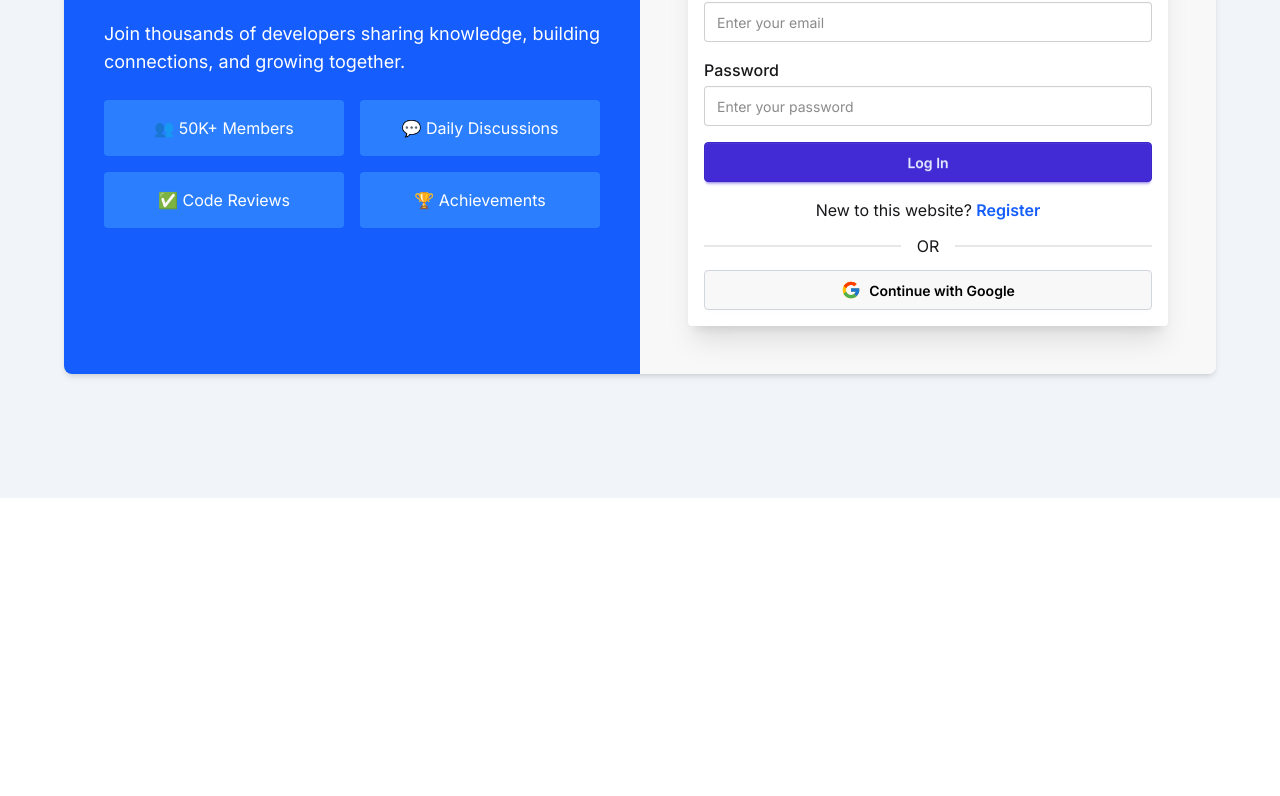
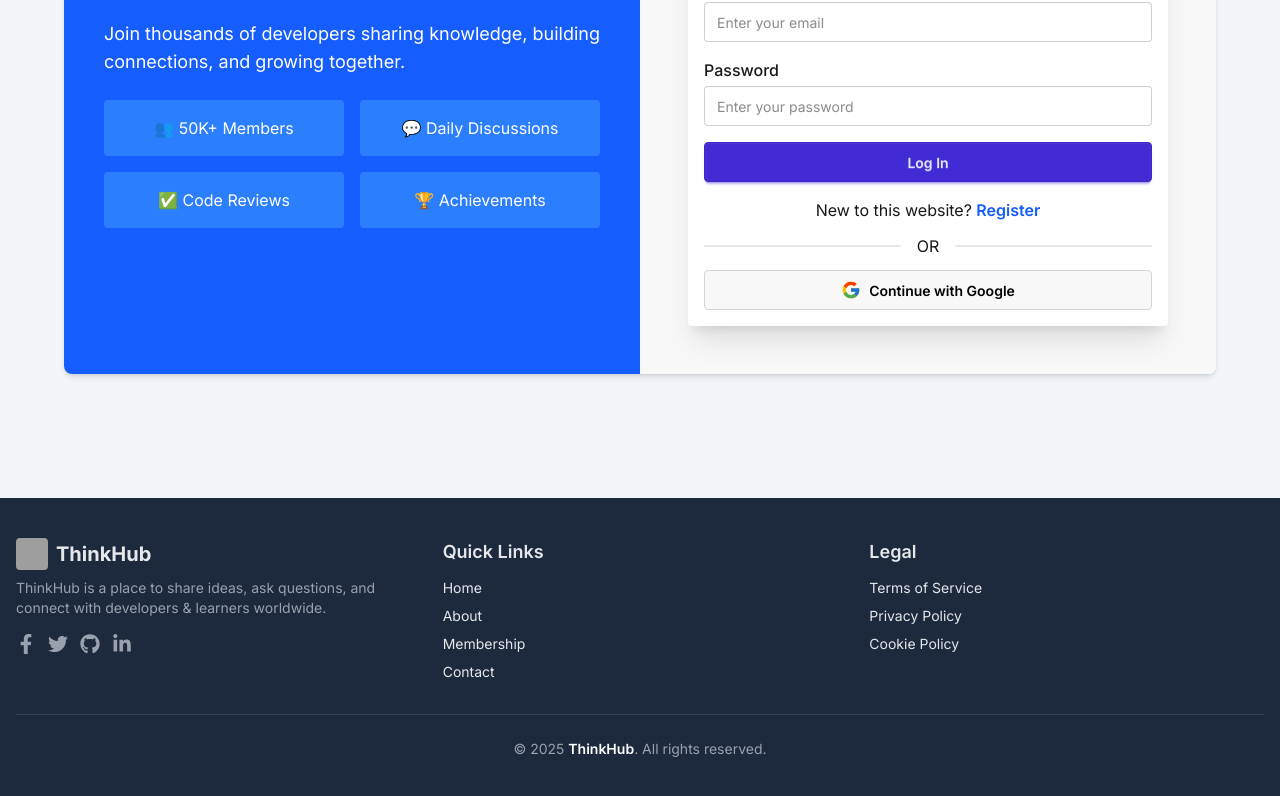
Before and after one commit to Aasif-Shahriar/think-hub-client, a React (Vite) app: page /join-us in a window 1280 px wide. Shown: the part 366-1162 px from the top of the page. Before the commit the page ends 864 px from the top, so only its background shows below. Built offline with nearby package versions, Linux system fonts and the light colour scheme; no server answers; grey boxes are pictures that could not be loaded.

Commit message:
Implemented: upvote + downvote + prevent duplicate vote

```diff
--- /dev/null
+++ b/src/components/footer/Footer.jsx
@@ -0,0 +1,103 @@
+import React from "react";
+import { FaFacebookF, FaTwitter, FaGithub, FaLinkedinIn } from "react-icons/fa";
+
+const Footer = () => {
+  return (
+    <footer className="bg-slate-800 text-gray-200  py-10">
+      <div className="max-w-[1440px] mx-auto px-4">
+        {/* Top Section */}
+        <div className="grid grid-cols-1 md:grid-cols-3 gap-8 border-b border-gray-700 pb-8">
+          {/* Logo & Description */}
+          <div>
+            <div className="flex items-center gap-2 mb-2">
+              <img
+                src="/logo.png"
+                alt="ThinkHub Logo"
+                className="w-8 h-8 rounded"
+              />
+              <h1 className="text-xl font-bold">ThinkHub</h1>
+            </div>
+            <p className="text-sm text-gray-400 mb-4">
+              ThinkHub is a place to share ideas, ask questions, and connect
+              with developers & learners worldwide.
+            </p>
+            <div className="flex gap-3 text-xl text-gray-400">
+              <a href="#" className="hover:text-blue-500 transition">
+                <FaFacebookF />
+              </a>
+              <a href="#" className="hover:text-blue-500 transition">
+                <FaTwitter />
+              </a>
+              <a href="#" className="hover:text-blue-500 transition">
+                <FaGithub />
+              </a>
+              <a href="#" className="hover:text-blue-500 transition">
+                <FaLinkedinIn />
+              </a>
+            </div>
+          </div>
+
+          {/* Quick Links */}
+          <div>
+            <h2 className="text-lg font-semibold mb-3">Quick Links</h2>
+            <ul className="space-y-2 text-sm">
+              <li>
+                <a href="/" className="hover:text-blue-500 transition">
+                  Home
+                </a>
+              </li>
+              <li>
+                <a href="/about" className="hover:text-blue-500 transition">
+                  About
+                </a>
+              </li>
+              <li>
+                <a
+                  href="/membership"
+                  className="hover:text-blue-500 transition"
+                >
+                  Membership
+                </a>
+              </li>
+              <li>
+                <a href="/contact" className="hover:text-blue-500 transition">
+                  Contact
+                </a>
+              </li>
+            </ul>
+          </div>
+
+          {/* Legal */}
+          <div>
+            <h2 className="text-lg font-semibold mb-3">Legal</h2>
+            <ul className="space-y-2 text-sm">
+              <li>
+                <a href="/terms" className="hover:text-blue-500 transition">
+                  Terms of Service
+                </a>
+              </li>
+              <li>
+                <a href="/privacy" className="hover:text-blue-500 transition">
+                  Privacy Policy
+                </a>
+              </li>
+              <li>
+                <a href="/cookies" className="hover:text-blue-500 transition">
+                  Cookie Policy
+                </a>
+              </li>
+            </ul>
+          </div>
+        </div>
+
+        {/* Bottom Section */}
+        <div className="text-center text-sm text-gray-400 mt-6">
+          © 2025 <span className="font-semibold text-white">ThinkHub</span>. All
+          rights reserved.
+        </div>
+      </div>
+    </footer>
+  );
+};
+
+export default Footer;
--- a/src/layouts/MainLayout.jsx
+++ b/src/layouts/MainLayout.jsx
@@ -1,6 +1,7 @@
 import React from "react";
 import { Outlet } from "react-router";
 import Navbar from "../components/navbar/Navbar";
+import Footer from "../components/footer/Footer";
 
 const MainLayout = () => {
   return (
@@ -10,6 +11,7 @@ const MainLayout = () => {
       <div className="bg-slate-900">
         <Outlet></Outlet>
       </div>
+      <Footer />
     </div>
   );
 };
--- a/src/pages/home-page/latest-discussions/DiscussionCard.jsx
+++ b/src/pages/home-page/latest-discussions/DiscussionCard.jsx
@@ -3,7 +3,7 @@ import { TiMessages } from "react-icons/ti";
 import moment from "moment";
 import useAxiosSecure from "../../../hooks/useAxiosSecure";
 import { useQuery } from "@tanstack/react-query";
-import {  } from "react-icons/fa";
+import {} from "react-icons/fa";
 import { RxThickArrowDown, RxThickArrowUp } from "react-icons/rx";
 
 const DiscussionCard = ({ post }) => {
@@ -20,15 +20,16 @@ const DiscussionCard = ({ post }) => {
 
   const axiosSecure = useAxiosSecure();
 
-  const { data: commentData = {}, isLoading: loadingComments } = useQuery({
-    queryKey: ["comment-count", _id],
+  //total comments
+  const { data: comments = [], isLoading } = useQuery({
+    queryKey: ["comments", _id],
     queryFn: async () => {
-      const res = await axiosSecure.get(`/comments/count/${_id}`);
+      const res = await axiosSecure.get(`/posts/${_id}/comments`);
       return res.data;
     },
   });
 
-  const commentCount = commentData.count || 0;
+
 
   return (
     <div className="rounded-xl bg-slate-800 text-white p-5 shadow-md hover:shadow-lg transition-shadow duration-200">
@@ -69,16 +70,24 @@ const DiscussionCard = ({ post }) => {
       <div className="flex justify-between text-sm text-gray-300 items-center">
         <div className="flex gap-4">
           <span className="flex items-center gap-1 cursor-pointer text-green-500 ">
-            <RxThickArrowUp size={20} className="hover:text-green-800 transition-colors duration-200" /> {upVote}
+            <RxThickArrowUp
+              size={20}
+              className="hover:text-green-800 transition-colors duration-200"
+            />{" "}
+            {upVote}
           </span>
           <span className="flex items-center gap-1 cursor-pointer text-red-500">
-            <RxThickArrowDown size={20} className="hover:text-red-800 transition-colors duration-200" /> {downVote}
+            <RxThickArrowDown
+              size={20}
+              className="hover:text-red-800 transition-colors duration-200"
+            />{" "}
+            {downVote}
           </span>
           <span>Score: {upVote - downVote}</span>
         </div>
         <div className="flex items-center gap-1">
           <TiMessages size={16} />
-          <span>{loadingComments ? "..." : commentCount}</span>
+          <span>{isLoading ? "..." : comments.length}</span>
         </div>
       </div>
     </div>
--- a/src/pages/home-page/post-details-&-comment/PostInfo.jsx
+++ b/src/pages/home-page/post-details-&-comment/PostInfo.jsx
@@ -1,4 +1,4 @@
-import React from "react";
+import React, { useEffect, useState } from "react";
 import moment from "moment";
 import {
   FaThumbsUp,
@@ -9,6 +9,9 @@ import {
 import { FacebookShareButton, WhatsappShareButton } from "react-share";
 import { FaFacebook, FaWhatsapp, FaCopy } from "react-icons/fa6";
 import { toast } from "react-hot-toast";
+import useAxiosSecure from "../../../hooks/useAxiosSecure";
+import { useAuth } from "../../../hooks/useAuth";
+import { useQuery } from "@tanstack/react-query";
 
 const PostInfo = ({ post }) => {
   const {
@@ -20,8 +23,73 @@ const PostInfo = ({ post }) => {
     tags,
     upVote = 0,
     downVote = 0,
+    upVoters = [],
+    downVoters = [],
     createdAt,
   } = post;
+
+  const axiosSecure = useAxiosSecure();
+  const { user } = useAuth();
+  // const [hasVoted, setHasVoted] = useState(false);
+  const [voteCount, setVoteCount] = useState({ up: upVote, down: downVote });
+  const [userVote, setUserVote] = useState(null);
+
+  useEffect(() => {
+    if (!user) return;
+    const email = user?.email;
+    if (upVoters.includes(email)) setUserVote("up");
+    else if (downVoters.includes(email)) setUserVote("down");
+    else setUserVote(null);
+  }, [user, upVoters, downVoters]);
+
+  const handleVote = async (type) => {
+    if (!user) return toast.error("Login required to vote");
+
+    try {
+      await axiosSecure.patch(`/posts/${_id}/vote`, {
+        voteType: type,
+      });
+
+      if (userVote === type) {
+        // Undo vote
+        toast.success(`${type === "up" ? "Upvote" : "Downvote"} removed`);
+        setUserVote(null);
+        setVoteCount((prev) => ({
+          up: type === "up" ? prev.up - 1 : prev.up,
+          down: type === "down" ? prev.down - 1 : prev.down,
+        }));
+      } else if (userVote === null) {
+        // First time vote
+        toast.success(`Voted ${type === "up" ? "👍" : "👎"}`);
+        setUserVote(type);
+        setVoteCount((prev) => ({
+          up: type === "up" ? prev.up + 1 : prev.up,
+          down: type === "down" ? prev.down + 1 : prev.down,
+        }));
+      } else {
+        // Switch vote
+        toast.success(
+          `Switched to ${type === "up" ? "👍 Upvote" : "👎 Downvote"}`
+        );
+        setUserVote(type);
+        setVoteCount((prev) => ({
+          up: type === "up" ? prev.up + 1 : prev.up - 1,
+          down: type === "down" ? prev.down + 1 : prev.down - 1,
+        }));
+      }
+    } catch (err) {
+      toast.error(err.response?.data?.error || "Vote failed");
+    }
+  };
+
+  //total comments
+  const { data: comments = [], isLoading } = useQuery({
+    queryKey: ["comments", _id],
+    queryFn: async () => {
+      const res = await axiosSecure.get(`/posts/${_id}/comments`);
+      return res.data;
+    },
+  });
 
   const postUrl = `${window.location.origin}/posts/${_id}`;
   const postTime = moment(createdAt).fromNow();
@@ -69,14 +137,32 @@ const PostInfo = ({ post }) => {
       {/* Reactions */}
       <div className="flex flex-wrap pt-3 items-center justify-between gap-2 text-sm">
         <div className="flex items-center gap-1">
-          <button className="flex items-center gap-1 cursor-pointer hover:bg-green-200 px-2 py-1 text-green-500 transition-colors duration-200 rounded-lg">
-            <FaThumbsUp /> <span>{upVote}</span>
+          {/* up vote button */}
+          <button
+            onClick={() => handleVote("up")}
+            className={`flex cursor-pointer items-center gap-1 px-2 py-1 rounded-lg transition-colors duration-200 ${
+              userVote === "up"
+                ? "bg-green-200 text-green-600"
+                : "hover:bg-green-200 text-green-500"
+            }`}
+          >
+            <FaThumbsUp /> <span>{voteCount.up}</span>
           </button>
-          <button className="flex items-center gap-1 cursor-pointer hover:bg-red-200 px-2 py-1 text-red-500 transition-colors duration-200 rounded-lg">
-            <FaThumbsDown /> <span>{downVote}</span>
+
+          {/* down vote button */}
+          <button
+            onClick={() => handleVote("down")}
+            className={`flex items-center gap-1 cursor-pointer px-2 py-1 rounded-lg transition-colors duration-200 ${
+              userVote === "down"
+                ? "bg-red-200 text-red-600"
+                : "hover:bg-red-200 text-red-500"
+            }`}
+          >
+            <FaThumbsDown /> <span>{voteCount.down}</span>
           </button>
+
           <div className="flex items-center gap-1 cursor-pointer hover:bg-blue-200 hover:text-blue-500 px-2 py-1 text-gray-400 transition-colors duration-200 rounded-lg">
-            <FaCommentAlt /> <span>Comments</span>
+            <FaCommentAlt /> <span>{isLoading ? "..." : comments.length}</span>
           </div>
         </div>
 
```
